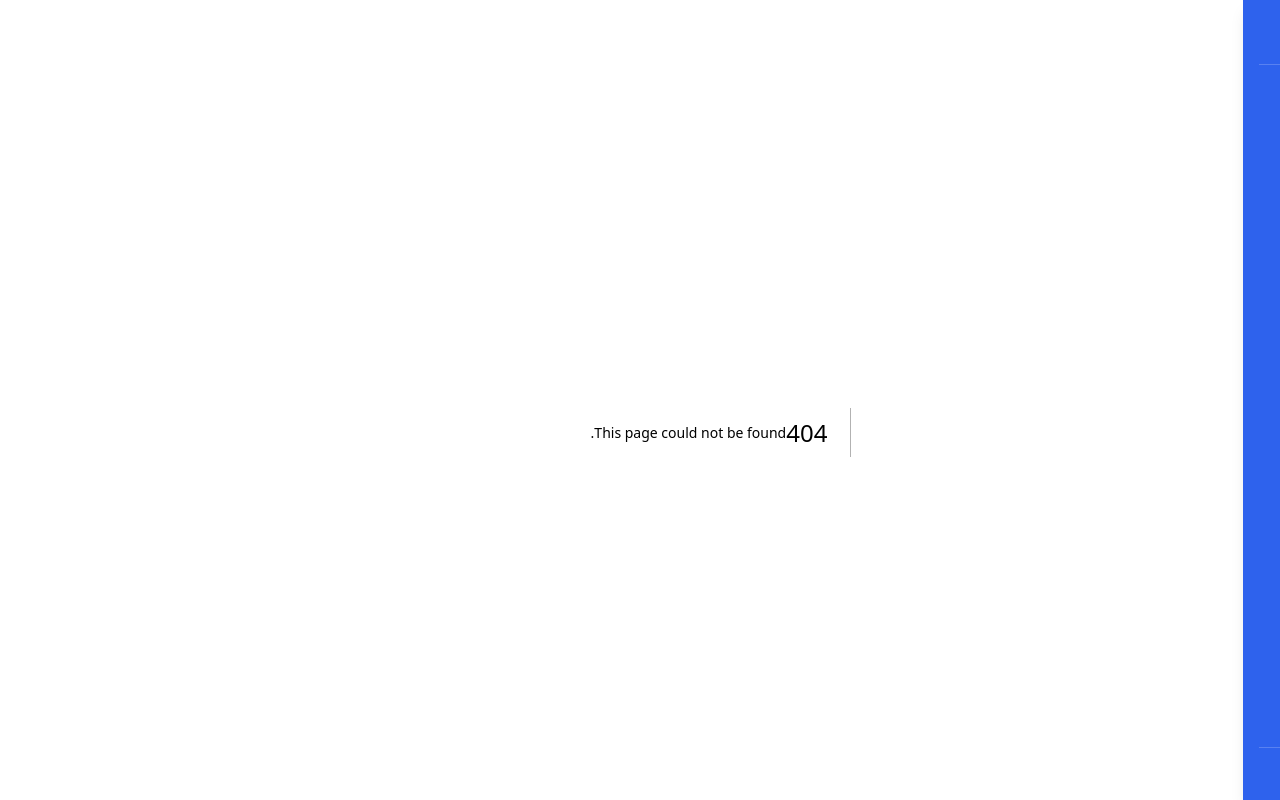
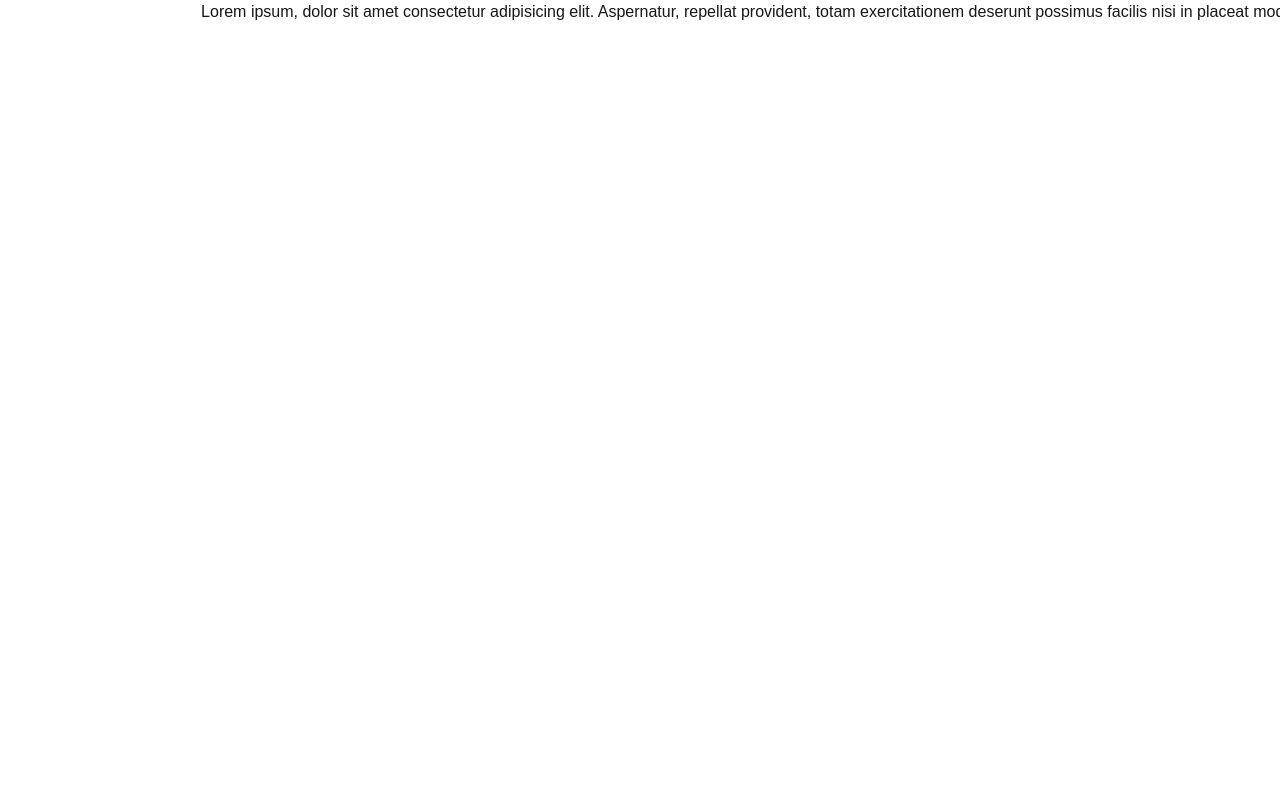
Before and after one commit to khaled-17/mes-dashboard, a Next.js app: page /login in a window 1280 px wide. Before the commit this address had no page. Built offline with nearby package versions, Linux system fonts and the light colour scheme.

Commit message:
create structure for login page and create khairy-login branch

```diff
--- /dev/null
+++ b/app/(dashboard)/layout.tsx
@@ -0,0 +1,39 @@
+import type { Metadata } from "next";
+import { Geist, Geist_Mono } from "next/font/google";
+import "../globals.css";
+
+const geistSans = Geist({
+  variable: "--font-geist-sans",
+  subsets: ["latin"],
+});
+
+const geistMono = Geist_Mono({
+  variable: "--font-geist-mono",
+  subsets: ["latin"],
+});
+
+export const metadata: Metadata = {
+  title: "Create Next App",
+  description: "Generated by create next app",
+};
+
+import Sidebar from "@/components/Sidebar";
+
+export default function RootLayout({
+  children,
+}: Readonly<{
+  children: React.ReactNode;
+}>) {
+  return (
+    <html lang="ar" dir="rtl">
+      <body
+        className={`${geistSans.variable} ${geistMono.variable} antialiased bg-gray-50 flex h-screen overflow-hidden`}
+      >
+        <Sidebar />
+        <main className="flex-1 overflow-y-auto p-8">
+          {children}
+        </main>
+      </body>
+    </html>
+  );
+}
--- a/app/globals.css
+++ b/app/globals.css
@@ -19,10 +19,10 @@
 }
 
 @media (prefers-color-scheme: dark) {
-  :root {
+  /* :root {
     --background: #0a0a0a;
     --foreground: #ededed;
-  }
+  } */
 }
 
 body {
--- a/app/layout.tsx
+++ b/app/layout.tsx
@@ -17,8 +17,6 @@ export const metadata: Metadata = {
     description: "Generated by create next app",
 };
 
-import Sidebar from "@/components/Sidebar";
-
 export default function RootLayout({
     children,
 }: Readonly<{
@@ -29,10 +27,7 @@ export default function RootLayout({
             <body
                 className={`${geistSans.variable} ${geistMono.variable} antialiased bg-gray-50 flex h-screen overflow-hidden`}
             >
-        <Sidebar />
-        <main className="flex-1 overflow-y-auto p-8">
                 {children}
-        </main>
             </body>
         </html>
     );
--- /dev/null
+++ b/app/login/page.tsx
@@ -0,0 +1,7 @@
+import LoginForm from "@/view/login/components/LoginForm"
+
+const LoginPage = () => {
+    return <LoginForm />
+}
+
+export default LoginPage
--- a/package.json
+++ b/package.json
@@ -21,6 +21,7 @@
     "@types/react-dom": "^19",
     "eslint": "^9",
     "eslint-config-next": "16.1.6",
+    "husky": "^9.1.7",
     "tailwindcss": "^4",
     "typescript": "^5"
   }
--- /dev/null
+++ b/view/login/components/LoginForm.tsx
@@ -0,0 +1,11 @@
+
+const LoginForm = () => {
+    return (
+        <div className="max-w-480 w-full">
+            <p>Lorem ipsum, dolor sit amet consectetur adipisicing elit. Aspernatur, repellat provident, totam exercitationem deserunt possimus facilis nisi in placeat modi ipsam. Quod
+            </p>
+        </div>
+    )
+}
+
+export default LoginForm
```
Also changed, not shown: app/(dashboard)/page.tsx (renamed from app/page.tsx), app/(dashboard)/reports/page.tsx (renamed from app/reports/page.tsx), app/(dashboard)/settings/page.tsx (renamed from app/settings/page.tsx), app/(dashboard)/users/page.tsx (renamed from app/users/page.tsx), public/login_img.svg (added), 1 other file (tests, documents, lock files or other folders). Lines whose indentation alone changed are shown as unchanged.
